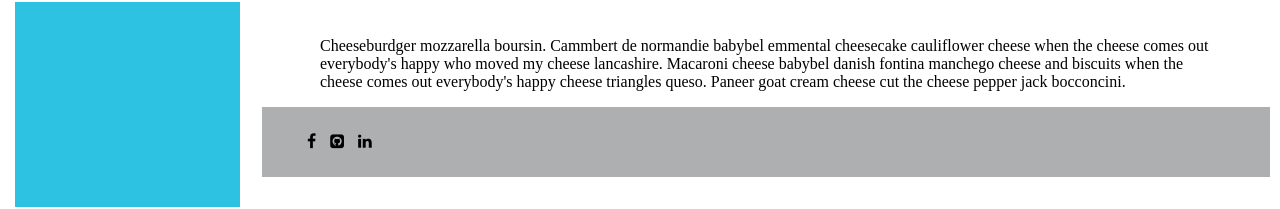
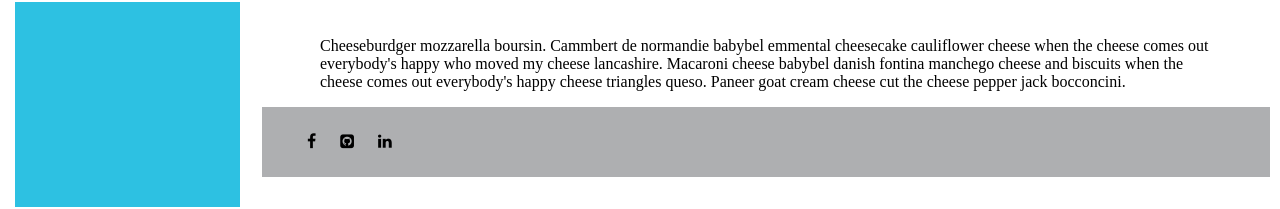
Before and after one commit to cyneng/week5, a plain HTML site: page index.html in a window 1280 px wide. Shown: the part 608-817 px from the top of the page. Drawn offline with Linux system fonts and the light colour scheme.

Commit message:
more footer changes

```diff
--- a/styles/stylesheet.css
+++ b/styles/stylesheet.css
@@ -104,8 +104,8 @@ a {
 
 .socialicons {
 		display: inline-block;
-		/*position: absolute;
-		right: 0;*/
+	/*	position: absolute;*/
+		right: 0;
 		padding: 5px;
-		/*margin-right: 10px;*/
+		margin-right: 10px;
 	}
```
